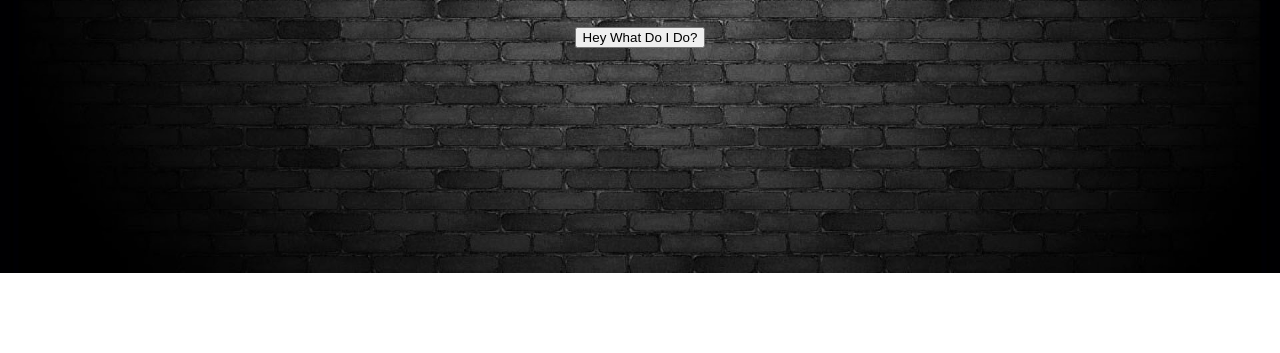
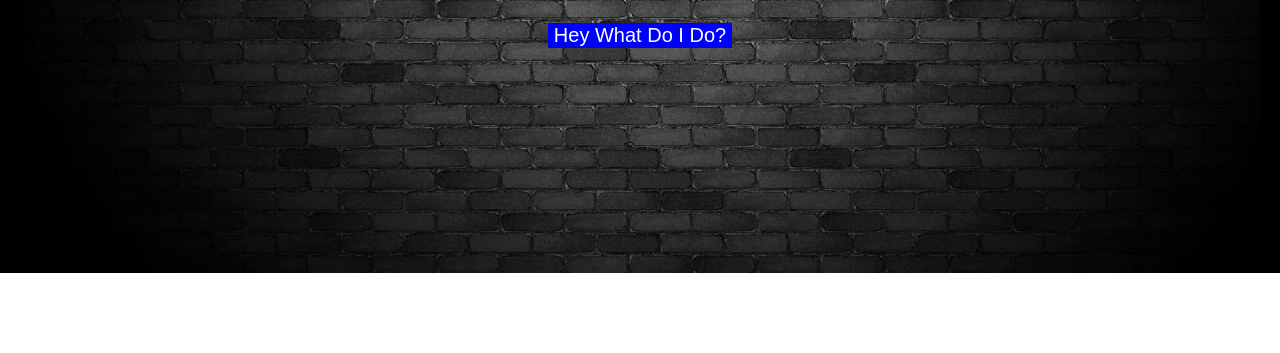
Before and after one commit to adamnewman913/Psychic-Game, a plain HTML site: page index.html in a window 1280 px wide. Shown: the part 447-800 px from the top of the page. Drawn offline with Linux system fonts and the light colour scheme.

Commit message:
made a button that turns some text red, so thaat's fun

```diff
--- a/assets/css/style.css
+++ b/assets/css/style.css
@@ -55,3 +55,15 @@ body {
   p {font-size: 30px;
     font-family: 'Franklin Gothic Medium', 'Arial Narrow', Arial, sans-serif
   }
+
+  .button {
+    background-color: blue;
+    border: none;
+    color: white;
+    text-align: center;
+    text-decoration: none;
+    display: inline-block;
+    font-size: 20px;
+    margin: 4px 2px;
+    cursor: pointer;
+  }
--- a/assets/javascript/games.js
+++ b/assets/javascript/games.js
@@ -53,3 +53,7 @@ document.onkeyup = function(event) {
         newGame();
     }
 };
+
+function redButton() {
+    document.getElementById("game").style.color = "red";
+}
--- a/index.html
+++ b/index.html
@@ -11,7 +11,7 @@
 </head>
 <body background="assets\images\brick.jpg">
 	<header id=banner>
-		<div class="container">
+		<div class="container" id="container">
 
 
 		</div>
@@ -23,7 +23,7 @@
     <p id="losses">I Dominated This Many Times: </p>
     <p id="left">Tick Tock, This Many Guesses Left: </p>
     <p id="guesses">You've Guessed These Dumb Letters:<p>
-		<button>Hey What Do I Do?</button>
+		<button class="button" onclick="redButton()">Hey What Do I Do?</button>
 
 	</div>
 
```
